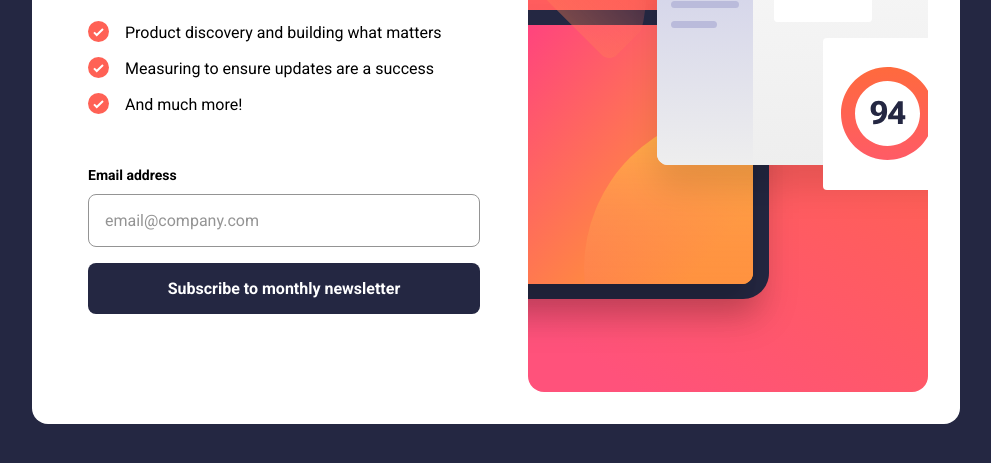
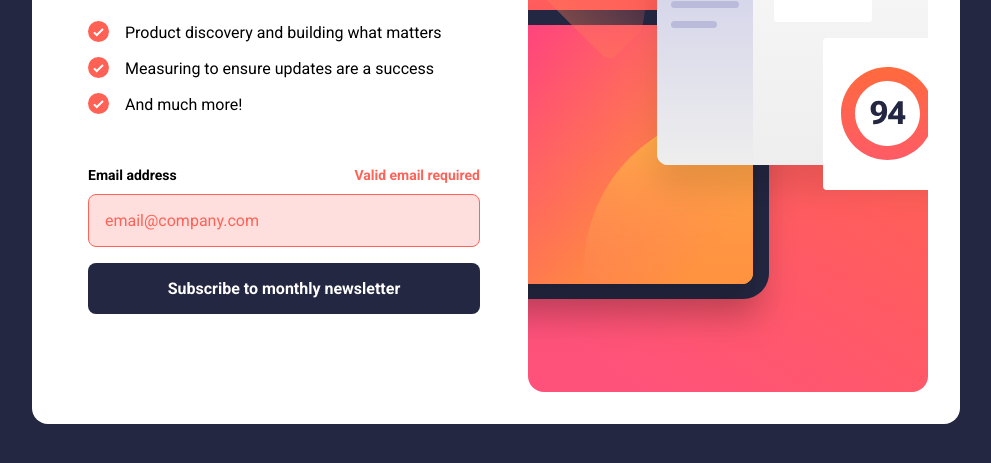
Before and after one commit to mihai3636/2025--newsletter-sign-up-with-success-message, a plain HTML site: page index.html in a window 1280 px wide. Shown: the part 305-768 px from the top of the page, without its empty margins (144-1135 px from the left). Drawn offline with Linux system fonts and the light colour scheme.

Commit message:
Add invalid styling

```diff
--- a/index.html
+++ b/index.html
@@ -58,7 +58,7 @@
               <p>And much more!</p>
             </li>
           </ul>
-          <form action="#" class="cta-form" novalidate>
+          <form action="#" class="cta-form invalid" novalidate>
             <label class="cta-label" for="email">Email address</label>
             <input
               class="cta-email"
--- a/partials/_cta.scss
+++ b/partials/_cta.scss
@@ -61,8 +61,11 @@
 }
 
 .cta-form {
+  --error-message: "Valid email required";
   display: flex;
   flex-direction: column;
+
+  position: relative;
 }
 
 .cta-label {
@@ -80,6 +83,26 @@
   border: 1px solid var(--clr-grey-3);
 
   margin-block-end: var(--sp-5);
+
+  transition: background-color 0.3s, border-color 0.3s, outline-color 0.3s,
+    color 0.5s;
+}
+
+.invalid .cta-email {
+  background-color: var(--clr-primary-transparent);
+  color: var(--clr-primary);
+  border-color: var(--clr-primary);
+}
+
+.cta-form.invalid::after {
+  content: var(--error-message);
+  position: absolute;
+
+  right: 0;
+  top: 0;
+  color: var(--clr-primary);
+  font-weight: var(--fw-bold);
+  font-size: var(--fs-3);
 }
 
 .cta-email:focus {
@@ -87,8 +110,16 @@
   outline: 1px solid var(--clr-grey-3);
 }
 
+.invalid .cta-email:focus {
+  outline-color: var(--clr-primary);
+}
+
 .cta-email::placeholder {
   color: var(--clr-grey-3);
+}
+
+.invalid .cta-email::placeholder {
+  color: var(--clr-primary);
 }
 
 .cta-btn {
--- a/partials/_variables.scss
+++ b/partials/_variables.scss
@@ -13,7 +13,8 @@
 @use "./utils" as *;
 
 :root {
-  --clr-primary: hsl(4, 100%, 67%);
+  --clr-primary: rgb(255, 98, 87);
+  --clr-primary-transparent: rgb(255, 98, 87, 0.2);
   --clr-secondary: #ff5474;
   --clr-primary-shade: #1b4133;
 
```
Also changed, not shown: styles.css, 1 other file.
